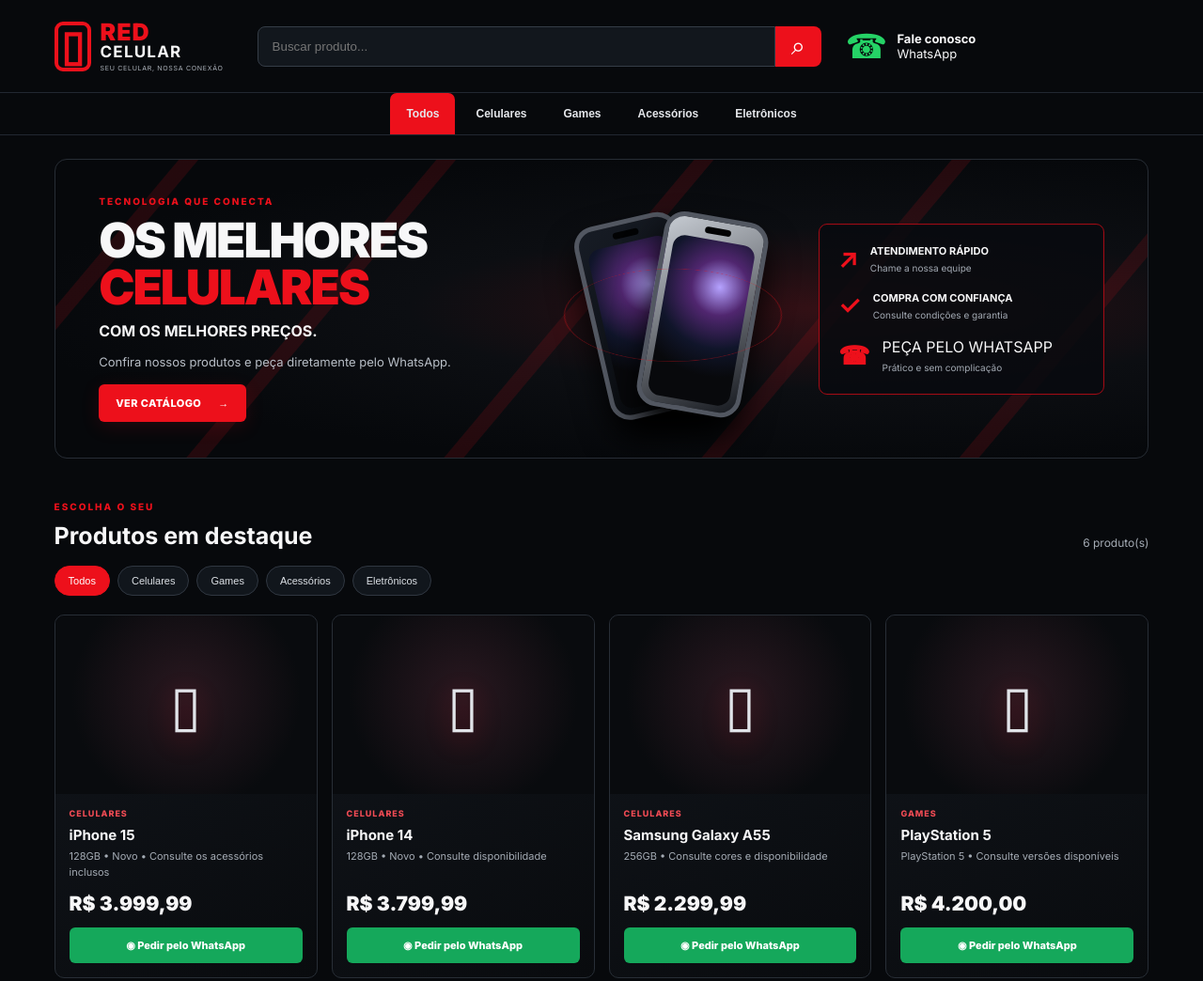
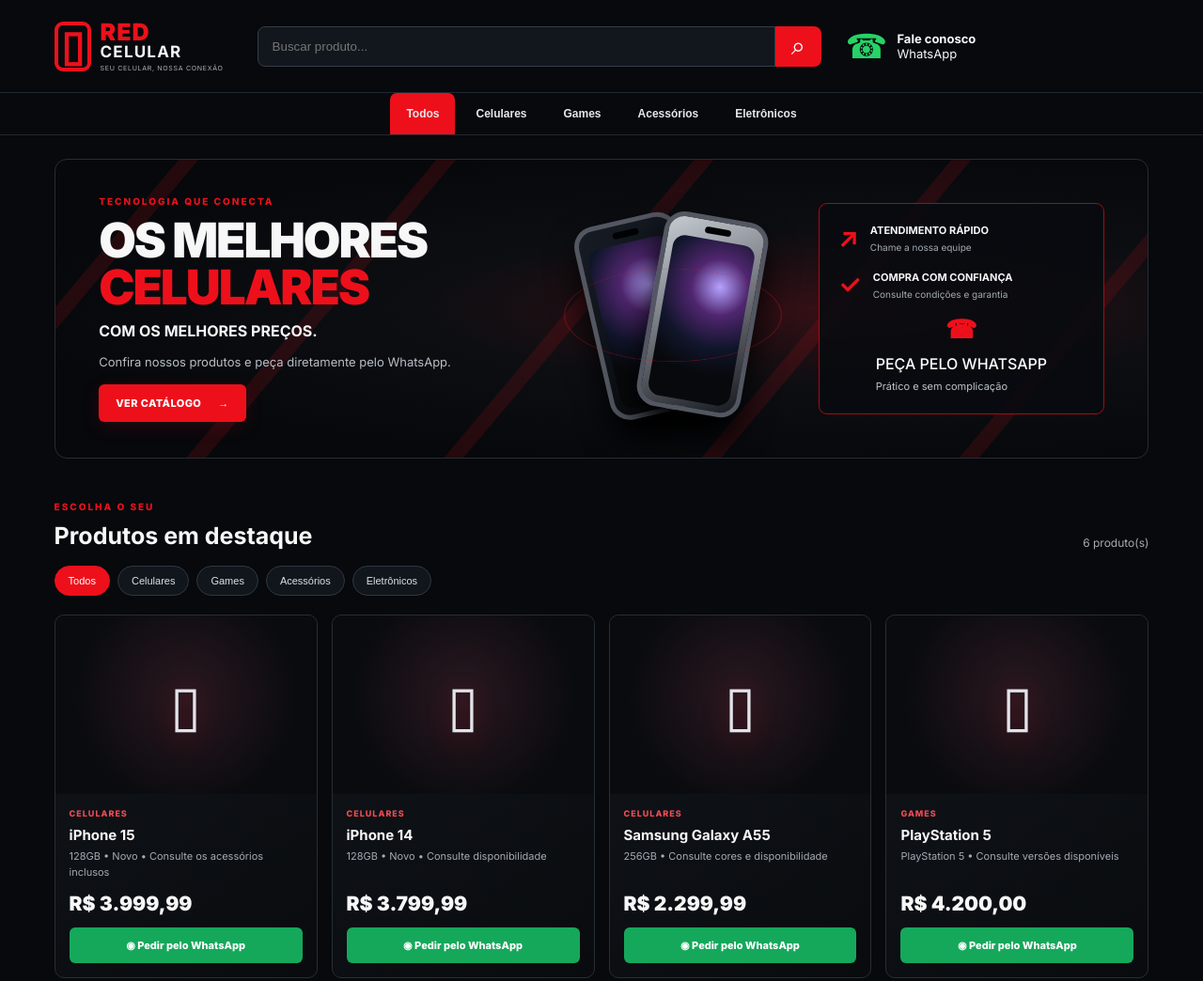
Before and after one commit to REDCELULAR-RV/red-celular-catalogo, a plain HTML site: page index.html in a window 1280 px wide. Shown: the top 1044 px of the page at 94% size. Drawn offline with Linux system fonts and the light colour scheme.

Commit message:
Update styles.css

```diff
--- a/styles.css
+++ b/styles.css
@@ -8,3 +8,39 @@
 .admin-link {
   display: none !important;
 }
+.whatsapp-content {
+  display: flex;
+  flex-direction: column;
+  align-items: flex-start;
+  gap: 12px;
+}
+
+.whatsapp-icon {
+  font-size: 30px;
+  color: #ff1b2d;
+  line-height: 1;
+  display: block;
+}
+
+.whatsapp-text {
+  display: flex;
+  flex-direction: column;
+  align-items: flex-start;
+  gap: 5px;
+  max-width: 100%;
+}
+
+.whatsapp-title {
+  font-size: 16px;
+  line-height: 1.3;
+  color: #ffffff;
+  font-weight: 500;
+}
+
+.whatsapp-text small {
+  font-size: 11px;
+  line-height: 1.5;
+  color: #bfc4cc;
+  white-space: normal;
+  overflow-wrap: break-word;
+}
```
